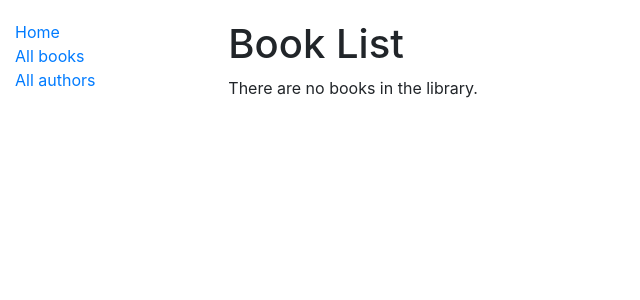
After one commit to Acacio-coding/Tutotrial-MDN-Django, a Django app: page /catalog/books/ in a window 1280 px wide. The commit adds this page. Shown: the top 300 px of the page, without its empty margins (0-640 px from the left). Run offline with Django 4.2, Linux system fonts and the light colour scheme; data that the repository does not hold is empty; some libraries are stand-ins or nearby versions.

Commit message:
Book list page and Book details page

```diff
--- a/catalog/templates/base_generic.html
+++ b/catalog/templates/base_generic.html
@@ -25,7 +25,7 @@
           {% block sidebar %}
           <ul class="sidebar-nav">
             <li><a href="{% url 'index' %}">Home</a></li>
-            <li><a href="">All books</a></li>
+            <li><a href="{% url 'books' %}">All books</a></li>
             <li><a href="">All authors</a></li>
           </ul>
           {% endblock %}
--- /dev/null
+++ b/catalog/templates/catalog/book_list.html
@@ -0,0 +1,13 @@
+{% extends "base_generic.html" %} {% block content %}
+<h1>Book List</h1>
+{% if book_list %}
+<ul>
+  {% for book in book_list %}
+  <li>
+    <a href="{{ book.get_absolute_url }}">{{ book.title }}</a> ({{book.author}})
+  </li>
+  {% endfor %}
+</ul>
+{% else %}
+<p>There are no books in the library.</p>
+{% endif %} {% endblock %}
--- a/catalog/urls.py
+++ b/catalog/urls.py
@@ -3,4 +3,6 @@ from catalog import views
 
 urlpatterns = [
     path('', views.index, name = 'index'),
+    path('books/', views.BookListView.as_view(), name = 'books'),
+    path('books/<int:pk>', views.BookDetailView.as_view(), name = 'book-detail'),
 ]
--- a/catalog/views.py
+++ b/catalog/views.py
@@ -1,4 +1,5 @@
 from django.shortcuts import render
+from django.views import generic
 from catalog.models import Genre, Language, Author, Book, BookInstance
 
 # Create your views here.
@@ -16,3 +17,9 @@ def index(request):
     }
 
     return render(request, 'index.html', context = context)
+
+class BookListView(generic.ListView):
+    model = Book
+
+class BookDetailView(generic.DetailView):
+    model = Book
```
Also changed, not shown: catalog/models.py (+8 -6 lines), catalog/templates/catalog/book_detail.html (added, +32 -0 lines), catalog/migrations/0003_book_language.py (added).
